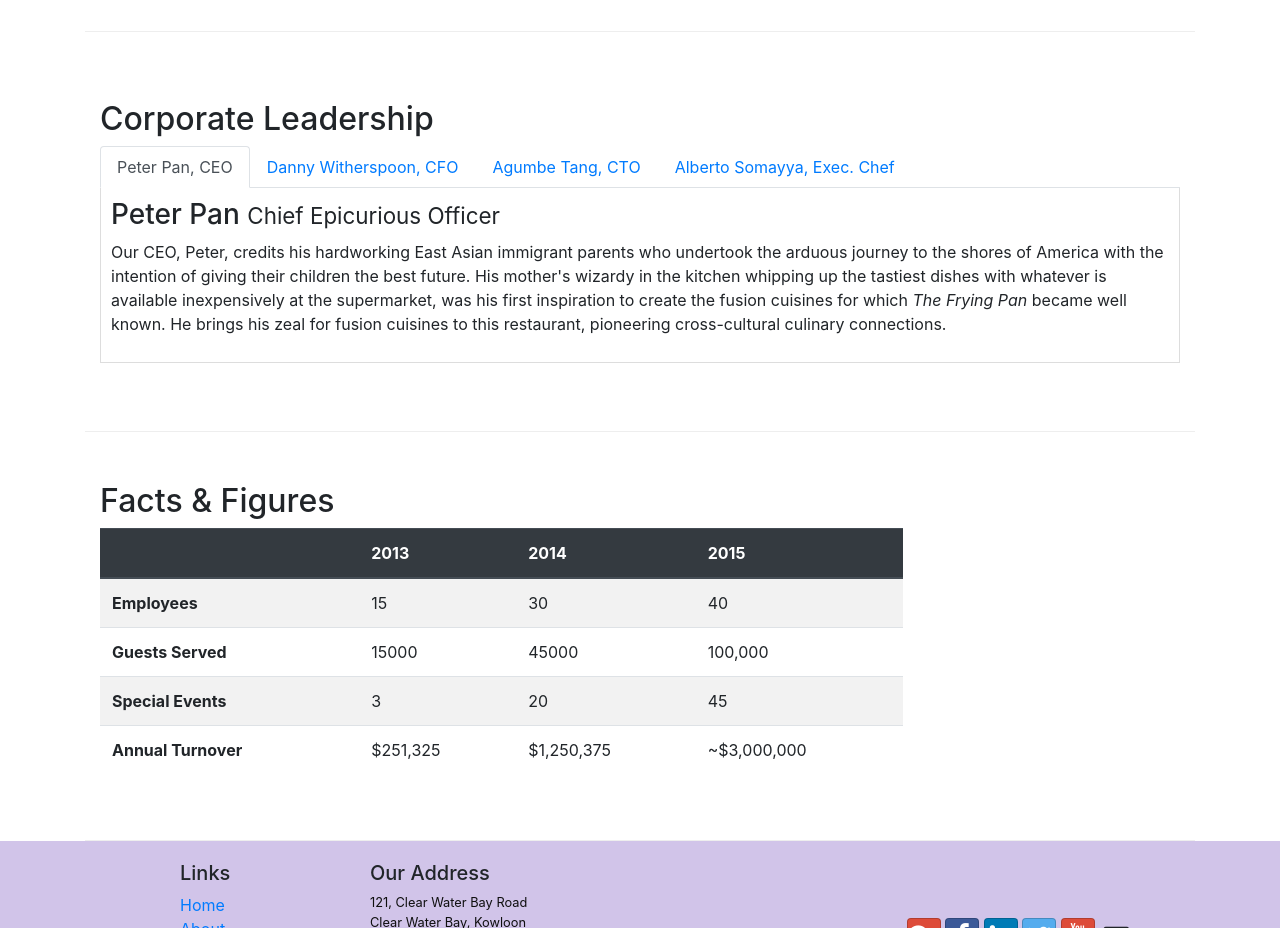
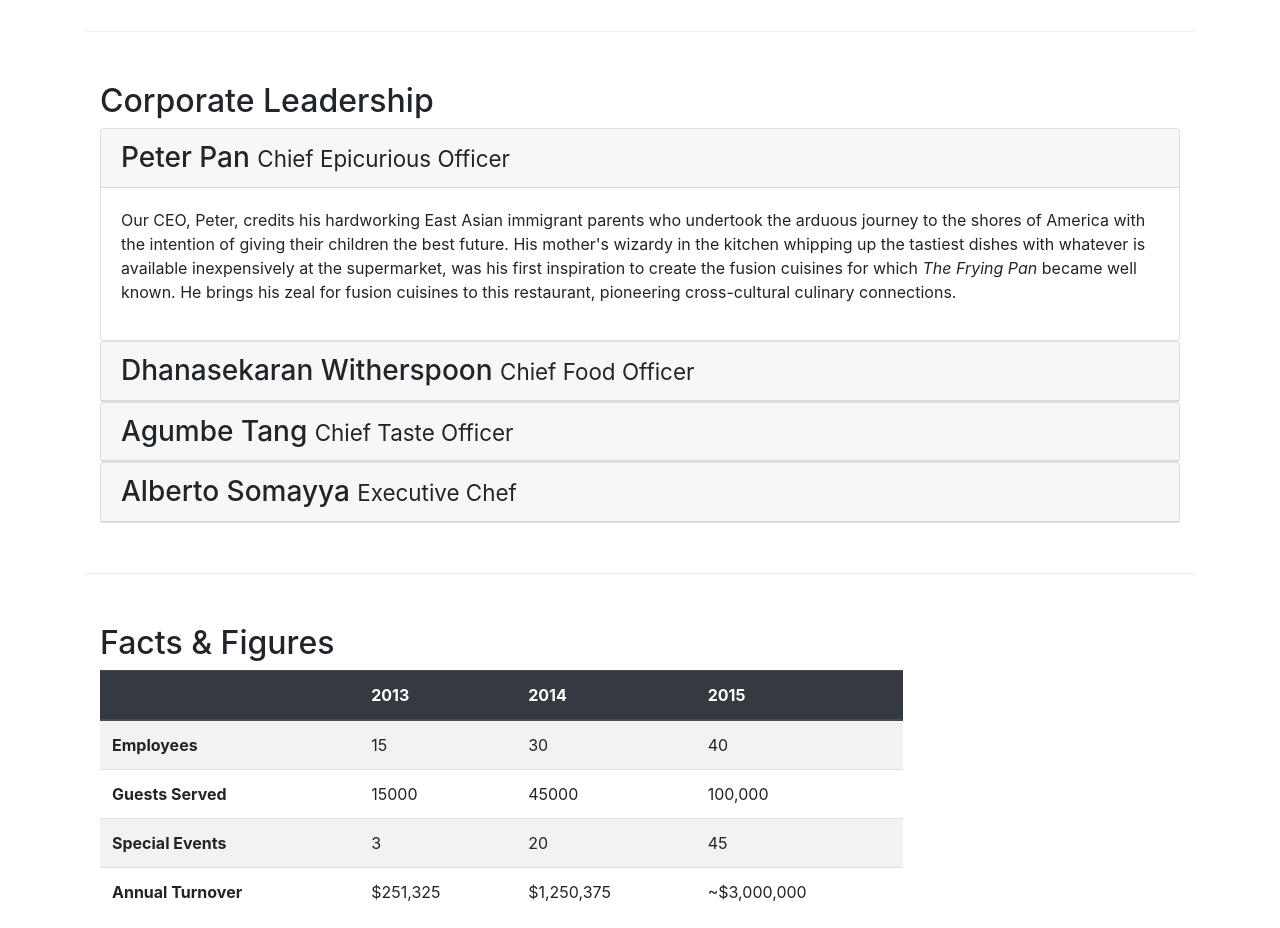
Before and after one commit to alauddin1358/Bootstrap4, a website: page aboutus.html in a window 1280 px wide. Shown: the part 940-1868 px from the top of the page. Drawn offline with nearby package versions, Linux system fonts and the light colour scheme.

Commit message:
Accordion

```diff
--- a/aboutus.html
+++ b/aboutus.html
@@ -102,7 +102,7 @@
         <div class="row row-content align-items-center">
             <div class="col-12">
                 <h2>Corporate Leadership</h2>
-                <ul class="nav nav-tabs">
+                <!--<ul class="nav nav-tabs">
                     <li class="nav-item">
                       <a class="nav-link active" href="#peter"
                         role="tab" data-toggle="tab">Peter Pan, CEO</a>
@@ -139,7 +139,66 @@
                         <p class="d-none d-sm-block">Award winning three-star Michelin chef with wide International experience having worked closely with whos-who in the culinary world, he specializes in creating mouthwatering Indo-Italian fusion experiences. He says, <em>Put together the cuisines from the two craziest cultures, and you get a winning hit! Amma Mia!</em></p>
                     </div>
 
+                </div> -->
+                <div id="accordion">
+                    <div class="card">
+                        <div class="card-header" role="tab" id="peterhead">
+                            <h3 class="mb-0">
+                                <a data-toggle="collapse" data-target="#peter">
+                                Peter Pan <small>Chief Epicurious Officer</small>
+                                </a>
+                            </h3>
+                        </div>
+                        <div class="collapse show" id="peter" data-parent="#accordion">
+                            <div class="card-body">
+                                <p class="d-none d-sm-block">Our CEO, Peter, credits his hardworking East Asian immigrant parents who undertook the arduous journey to the shores of America with the intention of giving their children the best future. His mother's wizardy in the kitchen whipping up the tastiest dishes with whatever is available inexpensively at the supermarket, was his first inspiration to create the fusion cuisines for which <em>The Frying Pan</em> became well known. He brings his zeal for fusion cuisines to this restaurant, pioneering cross-cultural culinary connections.</p>
+                            </div>
+                        </div>
+                    </div>
+                    <div class="card">
+                        <div class="card-header" role="tab" id="dannyhead">
+                        <h3 class="mb-0">
+                            <a class="collapsed" data-toggle="collapse" data-target="#danny">
+                            Dhanasekaran Witherspoon <small>Chief Food Officer</small>
+                            </a>
+                        </h3>
+                    </div>
+                    <div class="collapse" id="danny" data-parent="#accordion">
+                        <div class="card-body">
+                            <p class="d-none d-sm-block">Our CFO, Danny, as he is affectionately referred to by his colleagues, comes from a long established family tradition in farming and produce. His experiences growing up on a farm in the Australian outback gave him great appreciation for varieties of food sources. As he puts it in his own words, <em>Everything that runs, wins, and everything that stays, pays!</em></p>
+                        </div>
+                    </div>
                 </div>
+                <div class="card">
+                        <div class="card-header" role="tab" id="agumbehead">
+                        <h3 class="mb-0">
+                            <a class="collapsed" data-toggle="collapse" data-target="#agumbe">
+                            Agumbe Tang <small>Chief Taste Officer</small>
+                            </a>
+                        </h3>
+                    </div>
+                    <div class="collapse" id="agumbe" data-parent="#accordion">
+                        <div class="card-body">
+                            <p class="d-none d-sm-block">Blessed with the most discerning gustatory sense, Agumbe, our CTO, personally ensures that every dish that we serve meets his exacting tastes. Our chefs dread the tongue lashing that ensues if their dish does not meet his exacting standards. He lives by his motto, <em>You click only if you survive my lick.</em></p>
+                        </div>
+                    </div>
+                </div>
+                <div class="card">
+                        <div class="card-header" role="tab" id="albertohead">
+                        <h3 class="mb-0">
+                            <a class="collapsed" data-toggle="collapse" data-target="#alberto">
+                            Alberto Somayya <small>Executive Chef</small>
+                            </a>
+                        </h3>
+                    </div>
+                    <div class="collapse" id="alberto" data-parent="#accordion">
+                        <div class="card-body">
+                            <p class="d-none d-sm-block">Award winning three-star Michelin chef with wide International experience having worked closely with whos-who in the culinary world, he specializes in creating mouthwatering Indo-Italian fusion experiences. He says, <em>Put together the cuisines from the two craziest cultures, and you get a winning hit! Amma Mia!</em></p>
+                        </div>
+                    </div>
+                </div>
+                </div>
+
 
             </div>
        </div>
```
